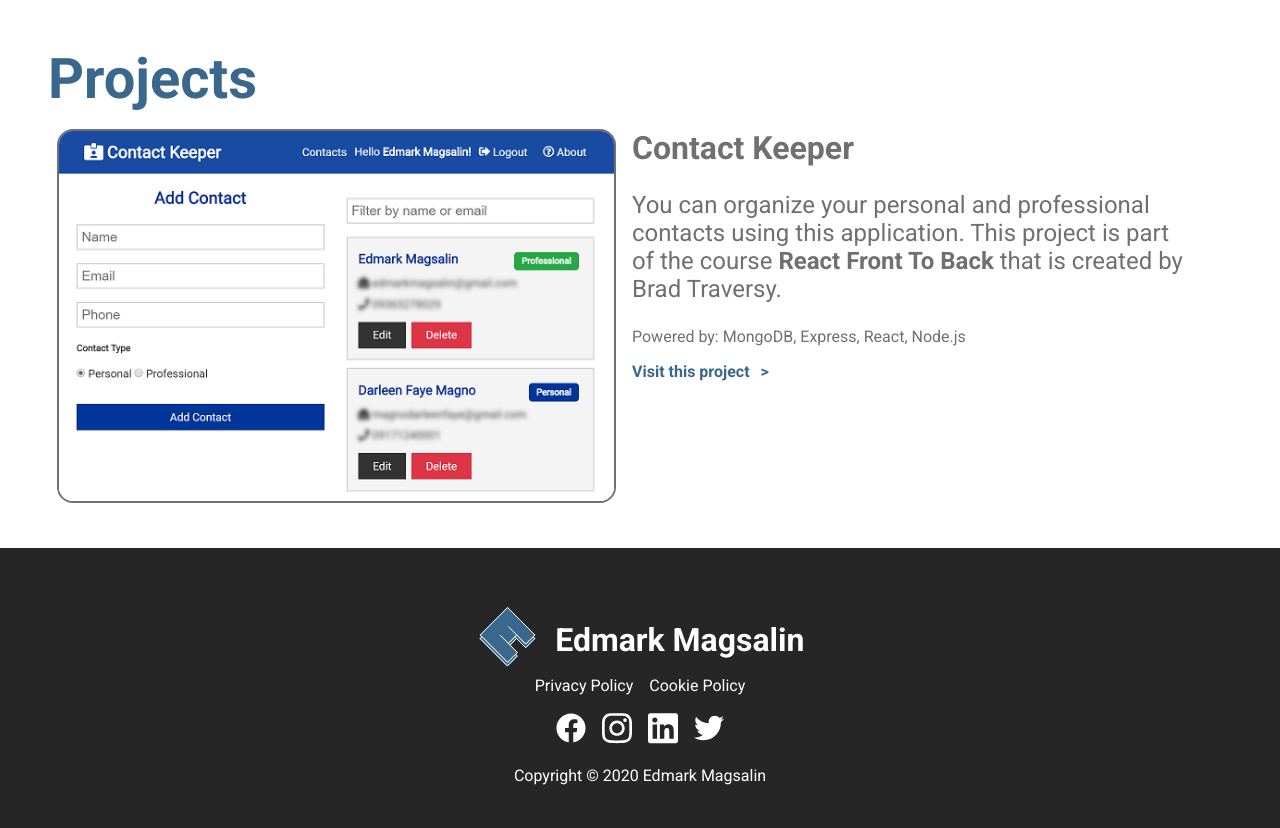
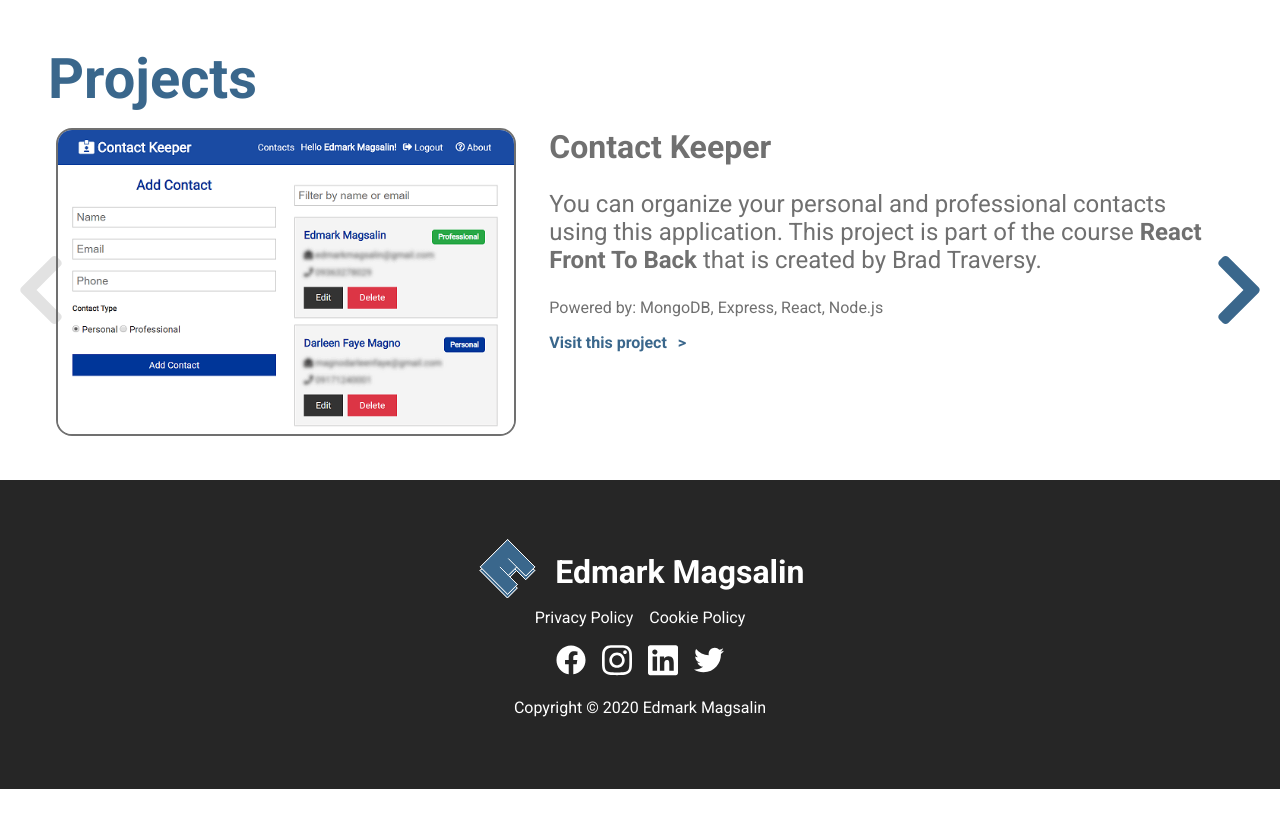
Before and after one commit to edmarkmagsalin/edmarkmagsalin, a React (Create React App) app in the folder client/: page / in a window 1280 px wide. Shown: the part 1440-2268 px from the top of the page. After the commit the page ends 2229 px from the top, so only its background shows below. Built offline with nearby package versions, Linux system fonts and the light colour scheme.

Commit message:
Add: arrows in Projects section

```diff
--- a/client/public/assets/css/base/_reset.scss
+++ b/client/public/assets/css/base/_reset.scss
@@ -60,6 +60,9 @@
     display: flex;
     flex-wrap: wrap;
     justify-content: center;
+    & > * {
+        flex-basis: 100%;
+    }
 }
 
 a {
--- a/client/public/assets/css/components/_carousel.scss
+++ b/client/public/assets/css/components/_carousel.scss
@@ -1,26 +1,52 @@
 .carousel {
-    height: auto;
-    width: 100%;
-    border: 1px solid white;
-    overflow-x: scroll;
-    overflow-y: hidden;
-    white-space: nowrap;
-    user-select: none;
-    cursor: pointer;
-    transition: all 0.2s;
-    will-change: transform;
     position: relative;
-    background: rgba(255,255,255,0.1);
+
+    &__slider {
+        width: 100%;
+        height: auto;
+        overflow: hidden;
+        white-space: nowrap;
+        user-select: none;
+        cursor: grab;
+        transition: all 0.2s;
+        will-change: transform;
+        position: relative;
+    }
+
+    &__slider.grabbing {
+        cursor: grabbing;
+    }
 
     &__item {
-        padding-right: 2rem;
         height: calc(100% - 40px);
         display: inline-flex;
         align-items: center;
         justify-content: center;
+        white-space: break-spaces;
     }
 
-    & > * {
-        white-space: break-spaces;
+    &__prev, &__next {
+        position: absolute;
+        top: 50%;
+        transform: translateY(-50%);
+        width: 50px;
+        height: auto;
+        color: $primaryColor;
+        cursor: pointer;
+        z-index: 98;
+        user-select: none;
+    }
+
+    &__prev.disable, &__next.disable {
+        opacity: .2;
+        color: $grayColor;
+    }
+
+    &__prev {
+        left: 1rem;
+    }
+
+    &__next {
+        right: 1rem;
     }
 }
--- a/client/public/assets/css/components/_project.scss
+++ b/client/public/assets/css/components/_project.scss
@@ -4,7 +4,7 @@
     & img {
         width: 100%;
         height: auto;
-        max-width: 560px;
+        max-width: 460px;
         border: 2px solid $grayColor;
         border-radius: 1rem;
     }
--- a/client/public/assets/css/main.css
+++ b/client/public/assets/css/main.css
@@ -549,30 +549,56 @@
 }
 
 .carousel {
+  position: relative;
+}
+
+.carousel__slider {
+  width: 100%;
   height: auto;
-  width: 100%;
-  border: 1px solid white;
-  overflow-x: scroll;
-  overflow-y: hidden;
+  overflow: hidden;
   white-space: nowrap;
   user-select: none;
-  cursor: pointer;
+  cursor: grab;
   transition: all 0.2s;
   will-change: transform;
   position: relative;
-  background: rgba(255, 255, 255, 0.1);
+}
+
+.carousel__slider.grabbing {
+  cursor: grabbing;
 }
 
 .carousel__item {
-  padding-right: 2rem;
   height: calc(100% - 40px);
   display: inline-flex;
   align-items: center;
   justify-content: center;
-}
-
-.carousel > * {
   white-space: break-spaces;
+}
+
+.carousel__prev, .carousel__next {
+  position: absolute;
+  top: 50%;
+  transform: translateY(-50%);
+  width: 50px;
+  height: auto;
+  color: #3a678c;
+  cursor: pointer;
+  z-index: 98;
+  user-select: none;
+}
+
+.carousel__prev.disable, .carousel__next.disable {
+  opacity: .2;
+  color: #707070;
+}
+
+.carousel__prev {
+  left: 1rem;
+}
+
+.carousel__next {
+  right: 1rem;
 }
 
 .cover {
@@ -961,7 +987,7 @@
 .project img {
   width: 100%;
   height: auto;
-  max-width: 560px;
+  max-width: 460px;
   border: 2px solid #707070;
   border-radius: 1rem;
 }
@@ -1039,6 +1065,10 @@
   justify-content: center;
 }
 
+section > *, nav > * {
+  flex-basis: 100%;
+}
+
 a {
   text-decoration: none;
   color: #3a678c;
--- a/client/src/components/Projects.js
+++ b/client/src/components/Projects.js
@@ -5,27 +5,65 @@
 
 export class Projects extends Component {
     componentDidMount() {
-        const slider = document.querySelector('.carousel');
+        const slider = document.querySelector('.carousel__slider');
+        const item = document.querySelectorAll('.carousel__item');
+        const prev = document.querySelector('#prev');
+        const next = document.querySelector('#next');
 
         let isDown = false;
         let startX;
         let scrollLeft;
+        let entireSliderWidth;
+
+        function determinePosition () {
+            if (slider.scrollLeft===0){
+                prev.classList.add('disable');
+            } else {
+                prev.classList.remove('disable');
+            }
+
+            entireSliderWidth = slider.clientWidth*(item.length-1);
+
+            if (slider.scrollLeft===entireSliderWidth){
+                next.classList.add('disable');
+            } else {
+                next.classList.remove('disable');
+            }
+        }
+
+        next.addEventListener('click', () => {
+            const remainder = slider.scrollLeft%slider.clientWidth;
+            slider.scrollLeft=slider.scrollLeft+slider.clientWidth-remainder;
+            determinePosition();
+        })
+
+        prev.addEventListener('click', () => {
+            const remainder = slider.scrollLeft%slider.clientWidth; // residue
+
+
+            if (remainder === 0){
+                slider.scrollLeft=slider.scrollLeft-slider.clientWidth;
+            } else {
+                slider.scrollLeft=slider.scrollLeft-remainder;
+            }
+            determinePosition();
+        })
 
         slider.addEventListener('mousedown', (e) => {
-            isDown = true;
-            slider.classList.add('active');
-            startX = e.pageX - slider.offsetLeft;
-            scrollLeft = slider.scrollLeft;
+            isDown = true; // initialized moement
+            startX = e.pageX - slider.offsetLeft; // assign starting point for dragging
+            scrollLeft = slider.scrollLeft; // determine how far the item/s is scrolled to the left
+            slider.classList.add('grabbing');
         });
 
         slider.addEventListener('mouseleave', () => {
-            isDown = false;
-            slider.classList.remove('active');
+            isDown = false; // assign false for stopping the movement
+            slider.classList.remove('grabbing');
         });
 
         slider.addEventListener('mouseup', () => {
-            isDown = false;
-            slider.classList.remove('active');
+            isDown = false; // assign false for stopping the movement
+            slider.classList.remove('grabbing');
         });
 
         slider.addEventListener('mousemove', (e) => {
@@ -34,6 +72,8 @@
             const x = e.pageX - slider.offsetLeft;
             const walk = (x - startX) * 2;
             slider.scrollLeft = scrollLeft - walk;
+            slider.classList.add('grabbing');
+            determinePosition();
         });
     }
     render() {
@@ -45,15 +85,20 @@
                         <h2>Projects</h2>
                     </div>
                     <div className="container-fluid">
+                        <div className="carousel">
 
-                        <div className="carousel">
+                            <div id="prev" className="carousel__prev disable">
+                                <svg aria-hidden="true" focusable="false" data-prefix="fas" data-icon="chevron-left" role="img" xmlns="http://www.w3.org/2000/svg" viewBox="0 0 320 512"><path fill="currentColor" d="M34.52 239.03L228.87 44.69c9.37-9.37 24.57-9.37 33.94 0l22.67 22.67c9.36 9.36 9.37 24.52.04 33.9L131.49 256l154.02 154.75c9.34 9.38 9.32 24.54-.04 33.9l-22.67 22.67c-9.37 9.37-24.57 9.37-33.94 0L34.52 272.97c-9.37-9.37-9.37-24.57 0-33.94z"></path></svg>
+                            </div>
+
+                            <div className="carousel__slider">
 
                                 <div className="carousel__item">
                                     <div className="container project row">
-                                    <div className="col-sm-12 col-lg-6 pb-1">
+                                        <div className="col-sm-12 col-lg-5 pb-1">
                                             <img src={contactKeeper} alt="Contact Keeper" />
                                         </div>
-                                    <div className="col-sm-12 col-lg-6">
+                                        <div className="col-sm-12 col-lg-7">
                                             <h3>Contact Keeper</h3>
                                             <p className="lead">
                                                 You can organize your personal and professional contacts using this application. This project is part of the course <strong>React Front To Back</strong> that is created by Brad Traversy.
@@ -70,10 +115,10 @@
 
                                 <div className="carousel__item">
                                     <div className="container project row">
-                                    <div className="col-sm-12 col-lg-6 pb-1">
+                                        <div className="col-sm-12 col-lg-5 pb-1">
                                             <img src={githubFinder} alt="GitHub User Finder" />
                                         </div>
-                                    <div className="col-sm-12 col-lg-6">
+                                        <div className="col-sm-12 col-lg-7">
                                             <h3>Github User Finder</h3>
                                             <p className="lead">
                                                 This application lets you search Github users using the Github API. This project is part of the course <strong>React Front To Back</strong> that is created by Brad Traversy.
@@ -90,10 +135,10 @@
 
                                 <div className="carousel__item">
                                     <div className="container project row">
-                                    <div className="col-sm-12 col-lg-6 pb-1">
+                                        <div className="col-sm-12 col-lg-5 pb-1">
                                             <img src={MERNCRUD} alt="MERN CRUD Bare Minimum" />
                                         </div>
-                                    <div className="col-sm-12 col-lg-6">
+                                        <div className="col-sm-12 col-lg-7">
                                             <h3>MERN CRUD Bare Minimum</h3>
                                             <p className="lead">
                                                 This is application is a demonstration of Create, Read, Update and Delete (CRUD) using MERN stack. I also added account management using JSON Web Token.
@@ -108,6 +153,11 @@
                                     </div>
                                 </div>
 
+
+                            </div>
+                            <div id="next" className="carousel__next">
+                                <svg aria-hidden="true" focusable="false" data-prefix="fas" data-icon="chevron-right" role="img" xmlns="http://www.w3.org/2000/svg" viewBox="0 0 320 512"><path fill="currentColor" d="M285.476 272.971L91.132 467.314c-9.373 9.373-24.569 9.373-33.941 0l-22.667-22.667c-9.357-9.357-9.375-24.522-.04-33.901L188.505 256 34.484 101.255c-9.335-9.379-9.317-24.544.04-33.901l22.667-22.667c9.373-9.373 24.569-9.373 33.941 0L285.475 239.03c9.373 9.372 9.373 24.568.001 33.941z"></path></svg>
+                            </div>
                         </div>
 
                     </div>
```
Also changed, not shown: 1 other file (tests, documents, lock files or other folders). Lines whose indentation alone changed are shown as unchanged.
